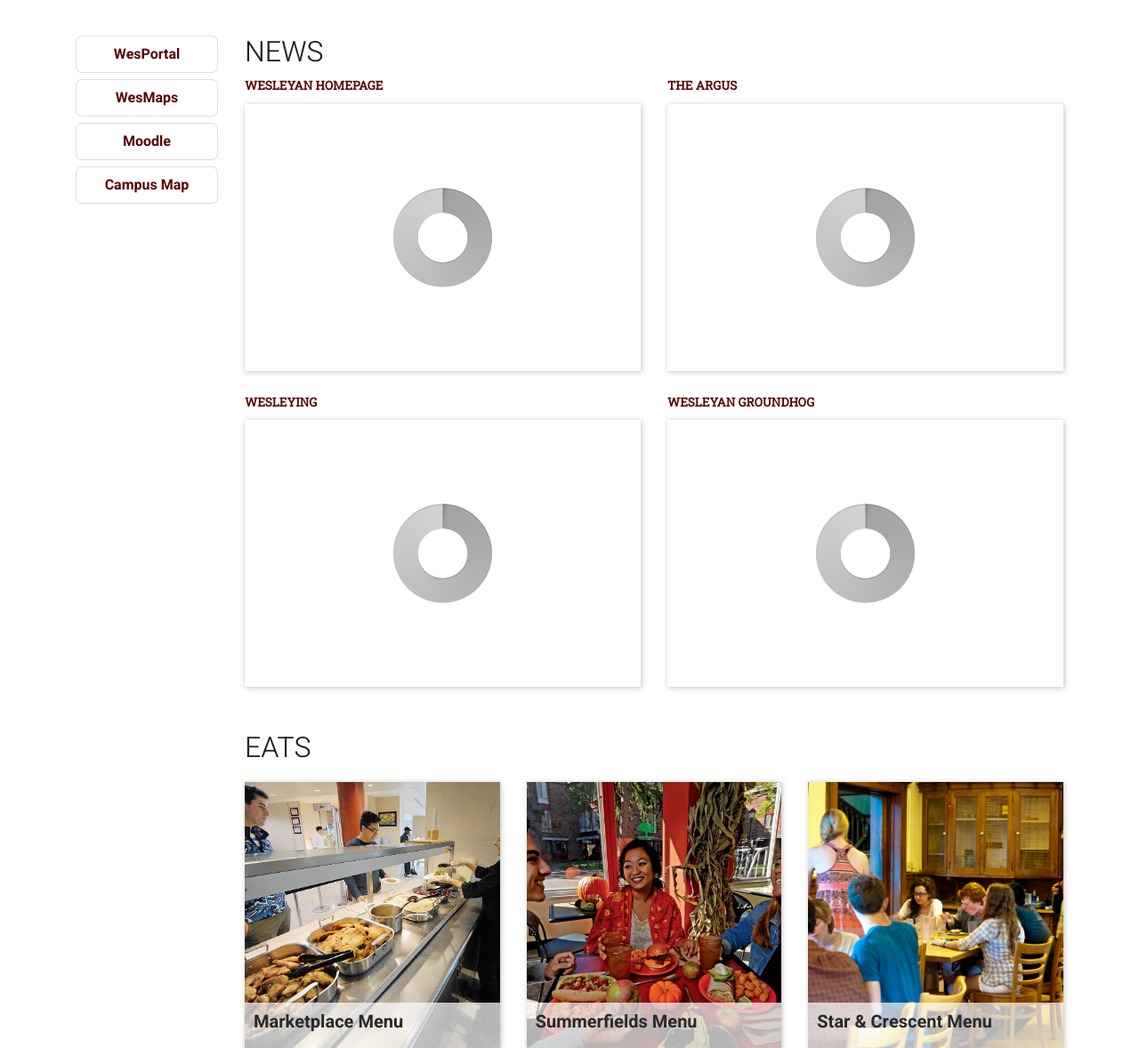
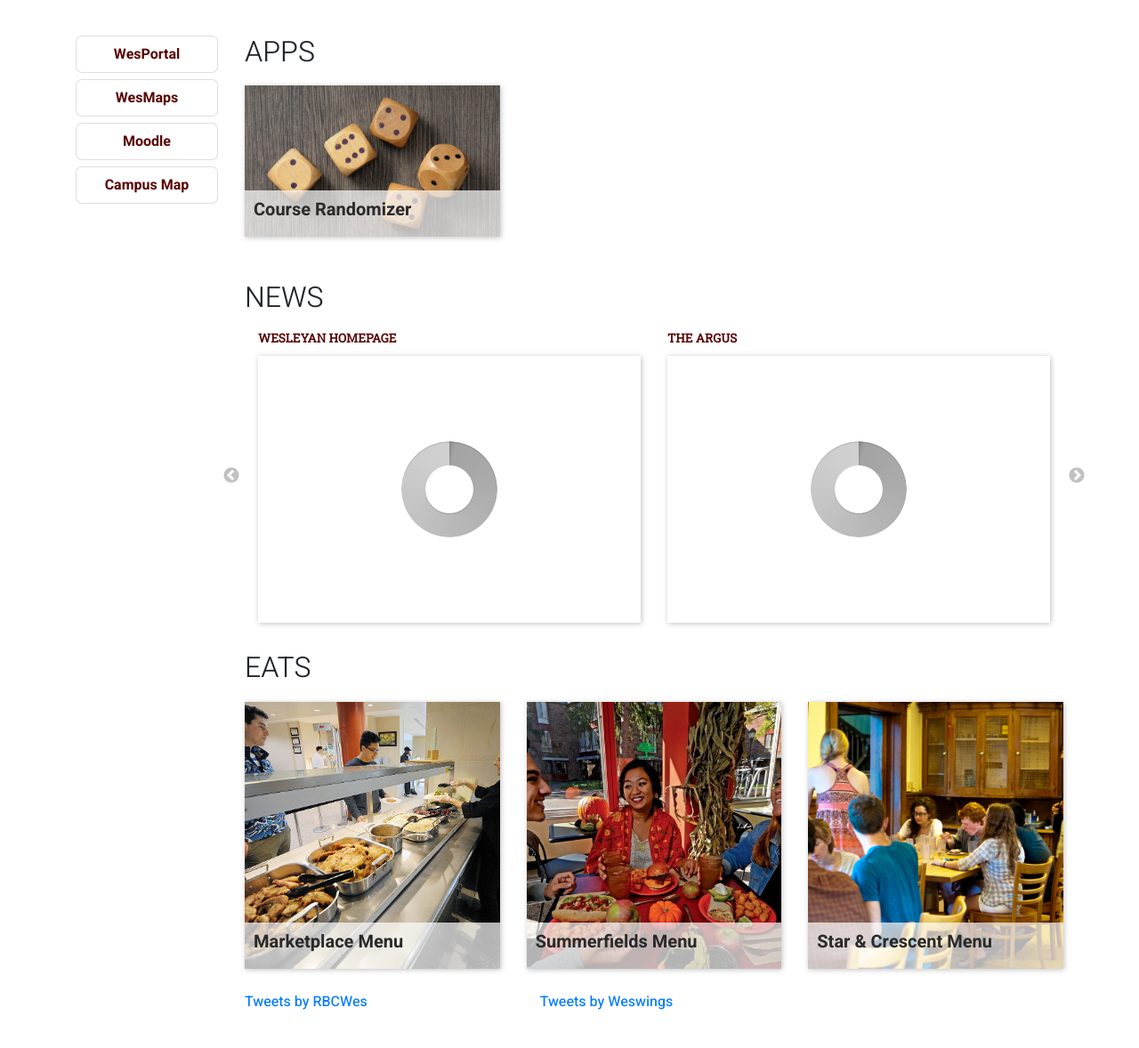
Before and after one commit to duongvu96/wesdash, a PHP site: page /dash.html in a window 1280 px wide. Shown: the top 1178 px of the page at 89% size. Run offline with PHP 8.4, Linux system fonts and the light colour scheme; some libraries are stand-ins or nearby versions.

Commit message:
Adding randomizer

```diff
--- /dev/null
+++ b/css/apps.css
@@ -0,0 +1,25 @@
+.app .dash-item-img {
+	height: 170px;
+}
+
+#course-randomizer .dash-item-img {
+	background-image: url("../media/dice.jpg");
+}
+
+#course-randomizer-modal > .modal-dialog {
+	max-width: 700px;
+}
+
+.app-body > p {
+	font-weight: 100;
+}
+
+.option-container {
+	padding-left: 10px;
+	padding-right: 10px;
+}
+
+.option-container > .dash-btn {
+	width: 100%;
+	margin-bottom: 10px;
+}
--- a/css/custom.css
+++ b/css/custom.css
@@ -125,7 +125,7 @@ a:hover {
 }
 
 .event {
-	margin: var(--small-padding) var(--medium-padding);
+	/*margin: var(--small-padding) var(--medium-padding);*/
 	position: relative;
 }
 
@@ -145,10 +145,14 @@ a:hover {
 	box-shadow: 1px 1px 6px rgba(0,0,0,0.25);
 }
 
-.film.dash-item-wrapper {
+/*.film.dash-item-wrapper {
 	margin: var(--small-padding) var(--medium-padding);
 }
-
+*/
 .film > .dash-item {
 	margin-top: 0;
 }
+
+.dash-item-carousel {
+	margin: var(--small-padding) var(--medium-padding);
+}
--- a/css/slick-override.css
+++ b/css/slick-override.css
@@ -2,18 +2,12 @@
   color: #ADADAD;
 }
 
-/*.slick-prev {
-	left: -7px;
-}
-
-.slick-next {
-	right: -7px;
-}
-*/
 #calendar .slick-slide {
 	height: 300px;
 }
 
-#films .slick-slide {
+#films .slick-slide, #news-carousel .slick-slide {
 	height: auto;
 }
+
+.slick-slide { -webkit-backface-visibility: hidden; }
--- a/dash.html
+++ b/dash.html
@@ -9,9 +9,17 @@
 		<link rel="stylesheet" href="./css/slick.css">
 		<link rel="stylesheet" href="./css/slick-theme.css">
 		<link rel="stylesheet" href="./css/bootstrap.min.css">
+
 		<link rel="stylesheet" href="./css/bootstrap-override.css">
+		<link rel="stylesheet" href="./css/slick-override.css">
+
+		<!-- Common stuff -->
 		<link rel="stylesheet" href="./css/custom.css">
-		<link rel="stylesheet" href="./css/slick-override.css">
+		<!-- For things like buttons -->
+		<link rel="stylesheet" href="./css/components.css">
+
+		<!-- Specific features -->
+		<link rel="stylesheet" href="./css/apps.css">
 	</head>
 	<body class="container">
 		<div id="main-feed">
@@ -47,16 +55,93 @@
 							</a>
 						</li>
 					</ul>
-
 				</div>
 
 				<div class="col-md-10 container-fluid">
+					<div class="row section" id="apps">
+						<h2 class="header header-big col-md-12">
+							Apps
+						</h2>
+						<!-- Button trigger modal -->
+
+						<div class="dash-item-wrapper col-md-4 app"
+							id="course-randomizer"
+							data-toggle="modal"
+							data-target="#course-randomizer-modal">
+							<div class="dash-item shadow">
+								<div class="dash-item-img">
+									<div class="dash-item-caption">
+										<h5 class="main-caption">Course Randomizer</h5>
+									</div>
+								</div>
+							</div>
+						</div>
+
+
+						<!-- Modal -->
+						<div class="modal fade app-modal"
+							id="course-randomizer-modal"
+							tabindex="-1"
+							role="dialog">
+							<div class="modal-dialog modal-dialog-centered" role="document">
+								<div class="modal-content">
+									<div class="modal-body app-body">
+										<h4 class="header header-big text-center">
+											Course Randomizer
+										</h4>
+										<p class="text-center">
+											Click one of the buttons below to discover a new random class for next semester
+										</p>
+										<div id="randomizer-result" class="text-center">
+											<a href="" class="faded-link" id="course-title" target="_blank"></a>
+										</div>
+										<div class="container">
+											<div class="row" id="randomizer-options">
+												<div class="option-container col-md-6">
+													<button type="button"
+														id="ha-random"
+														data-random-type="ha"
+														class="btn btn-outline-secondary dash-btn">
+														Arts and Humanities
+													</button>
+
+													<button type="button"
+														id="sbs-random"
+														data-random-type="sbs"
+														class="btn btn-outline-secondary dash-btn">
+														Social Sciences
+													</button>
+												</div>
+												<div class="option-container col-md-6">
+													<button type="button"
+														id="nsm-random"
+														data-random-type="nsm"
+														class="btn btn-outline-secondary dash-btn">
+														Natural Sciences and Math
+													</button>
+													<button type="button"
+														id="misc-random"
+														data-random-type="misc"
+														class="btn btn-outline-secondary dash-btn">
+														Others
+													</button>
+												</div>
+											</div>
+										</div>
+									</div>
+								</div>
+							</div>
+						</div>
+					</div>
+
 					<div class="row section" id="news">
-						<h2 class="header header-big col-md-12">
+						<div class="col-md-12">
+							<h2 class="header header-big">
 								News
 							</h2>
 
-						<div class="dash-item-wrapper col-md-6" id="wesedu">
+							<div id="news-carousel">
+								<div class="dash-item-wrapper dash-item-carousel" id="wesedu">
 									<a class="header header-small faded-link"
 										href="http://wesleyan.edu/"
 										id="wesedu-link">
@@ -71,7 +156,7 @@
 									</div>
 								</div>
 
-						<div class="dash-item-wrapper col-md-6" id="argus">
+								<div class="dash-item-wrapper dash-item-carousel" id="argus">
 									<a class="header header-small faded-link"
 										href="http://wesleyanargus.com/"
 										id="argus-link">
@@ -86,7 +171,7 @@
 									</div>
 								</div>
 
-						<div class="dash-item-wrapper col-md-6" id="wesleying">
+								<div class="dash-item-wrapper dash-item-carousel" id="wesleying">
 									<a class="header header-small faded-link"
 										href="http://wesleying.org/"
 										id="wesleying-link">
@@ -101,7 +186,7 @@
 									</div>
 								</div>
 
-						<div class="dash-item-wrapper col-md-6" id="groundhog">
+								<div class="dash-item-wrapper dash-item-carousel" id="groundhog">
 									<a class="header header-small faded-link"
 										href="https://wesgroundhog.wordpress.com/"
 										id="groundhog-link">
@@ -111,6 +196,23 @@
 										<div class="dash-item-img" id="groundhog-article-img">
 											<div class="dash-item-caption">
 												<h5 class="main-caption"></h5>
+											</div>
+										</div>
+									</div>
+								</div>
+
+								<div class="dash-item-wrapper dash-item-carousel" id="artifex">
+									<a class="header header-small faded-link"
+										href="http://wesleyanartifex.org/"
+										id="artifex-link">
+										Wesleyan Artifex
+									</a>
+									<div class="dash-item shadow">
+										<div class="dash-item-img" id="artifex-article-img">
+											<div class="dash-item-caption">
+												<h5 class="main-caption"></h5>
+											</div>
+										</div>
 									</div>
 								</div>
 							</div>
@@ -198,6 +300,9 @@
 		<script src="./js/widgets.js"></script>
 		<script src="./js/slick.min.js"></script>
 
+		<script src="./js/utilities.js"></script>
+
+		<script src="./js/randomizer.js"></script>
 		<script src="./js/fetchnews.js"></script>
 		<script src="./js/fetchevents.js"></script>
 		<script src="./js/initialize-eats.js"></script>
--- a/js/fetchevents.js
+++ b/js/fetchevents.js
@@ -80,7 +80,7 @@ function formatCalendarItem(event) {
 	}
 
 	var css = [
-	'<div class="event shadow">',
+	'<div class="event shadow dash-item-carousel">',
 		'<div class="event-name">',
 			'<a class="faded-link" href ="', event[4], '">',
 				event[0],
--- a/js/fetchnews.js
+++ b/js/fetchnews.js
@@ -1,8 +1,11 @@
 $(document).ready(function() {
+	createCarousel("#news-carousel", 2, 2, 1, 1);
+
 	getArgusNews();
 	getWesEduNews();
 	getWesleyingNews();
 	getGroundhogNews();
+	getArtifexNews();
 })
 
 function getArgusNews() {
@@ -86,6 +89,27 @@ function getGroundhogNews() {
 	});
 }
 
+function getArtifexNews() {
+	$.ajax({
+		url: "http://wesleyanartifex.org/",
+		crossDomain: true,
+		success: function(data) {
+			var html = $($.parseHTML(data));
+			var topStory = html.find(".summary-item").first();
+			var imgSrc = topStory.find(".summary-thumbnail > img").attr("data-src");
+			var captionElement = topStory.find(".summary-content > .summary-title > a");
+			var caption = captionElement.text();
+			var link = "http://wesleyanartifex.org" + captionElement.attr("href");
+
+			updateDashItem("#artifex", {
+				imgSrc: imgSrc,
+				caption: caption,
+				link: link
+			});
+		}
+	});
+}
+
 function updateDashItem(targetId, info) {
 	$(targetId + " .dash-item-img").css("background-image", "url(" + info.imgSrc + ")");
 	$(targetId + " .dash-item").click(function() {
--- a/js/filmseries.js
+++ b/js/filmseries.js
@@ -33,7 +33,7 @@ function generateFilmsHtml(films) {
 
 function filmTemplate(film) {
 	return `
-	<div class="dash-item-wrapper film">
+	<div class="dash-item-wrapper film dash-item-carousel">
 		<div class="dash-item shadow">
 			<div class="dash-item-img" style="background-image:url(${film.photo || "../media/film-tape.jpg"})">
 				<div class="dash-item-caption">
--- /dev/null
+++ b/js/randomizer.js
@@ -0,0 +1,34 @@
+$(document).ready(function() {
+	initializeRandomizer();
+});
+
+function initializeRandomizer() {
+	$("#randomizer-options button").click(function(e) {
+		console.log(e.target.dataset.randomType);
+		fetchRandomCourse(e.target.dataset.randomType);
+	});
+}
+
+function displayCourse(courseData) {
+	var courseTitleElement = $("#randomizer-result > a");
+	courseTitleElement.text(`${courseData.full_code}: ${courseData.title}`);
+	courseTitleElement.attr("href", courseData.url);
+}
+
+function fetchRandomCourse(randomType) {
+	$.ajax({
+		url: "http://localhost:3000/randomizer",
+		type: "get",
+		contentType: "application/json",
+		data: {
+			type: randomType.toUpperCase(),
+		},
+		success: function(courseData) {
+			console.log(courseData);
+			displayCourse(courseData);
+		},
+		error: function(xhr) {
+		//Do Something to handle error
+		}
+	});
+}
--- /dev/null
+++ b/js/utilities.js
@@ -0,0 +1,26 @@
+// Use slick.js
+function createCarousel(
+	target,
+	slidesToShowFullScreen,
+	slidesToScrollFullScreen,
+	slidesToShowSmallScreen,
+	slidesToScrollSmallScreen) {
+	$(target).slick({
+		infinite: true,
+		slidesToShow: slidesToShowFullScreen,
+		slidesToScroll: slidesToScrollFullScreen,
+		autoplay: true,
+  		autoplaySpeed: 2000,
+		responsive: [
+		{
+	    	breakpoint: 992,
+	    	settings: {
+	      		slidesToShow: slidesToShowSmallScreen,
+	      		slidesToScroll: slidesToScrollSmallScreen,
+	        	infinite: true,
+	        	autoplay: true,
+  				autoplaySpeed: 2000
+	 		}
+	    }]
+	});
+}
```
Also changed, not shown: manifest.json, media/dice.jpg (added), 1 other file. Lines whose indentation alone changed are shown as unchanged.
